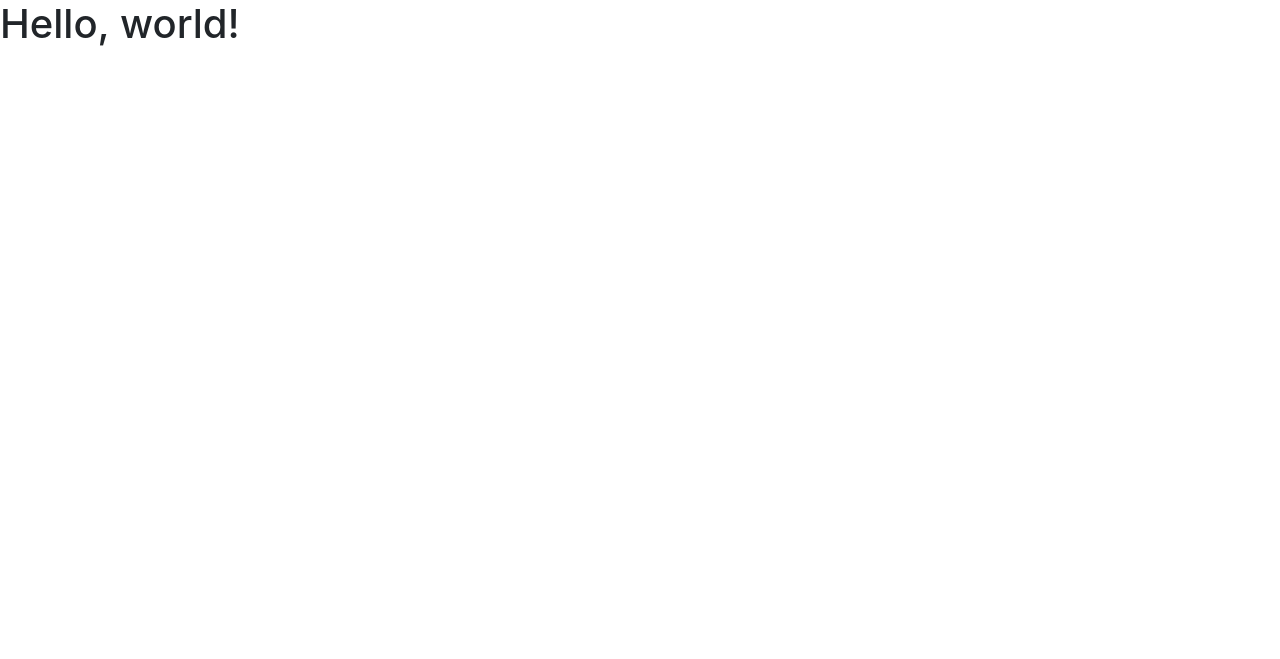
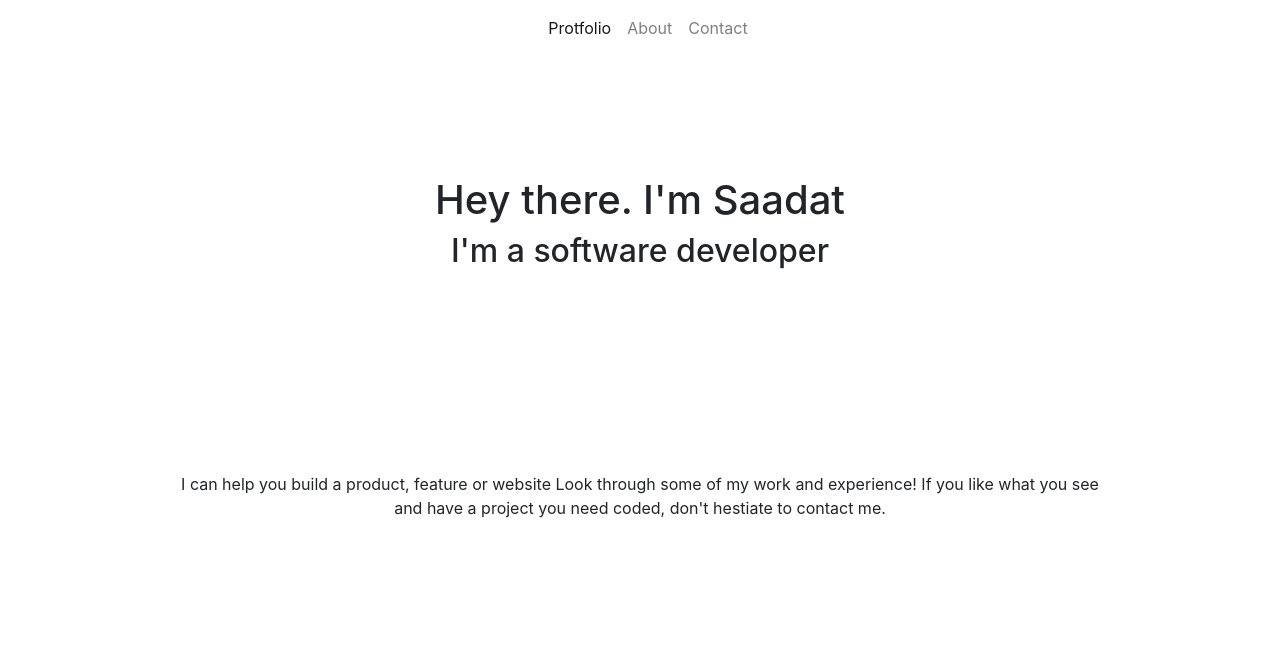
Before and after one commit to Saadat123456/Portfolio-Bootstrap, a website: page index.html in a window 1280 px wide. Drawn offline with nearby package versions, Linux system fonts and the light colour scheme.

Commit message:
Add navigation and title

```diff
--- a/index.html
+++ b/index.html
@@ -10,8 +10,38 @@
 
     <title>Portfolio</title>
   </head>
-  <body>
-    <h1>Hello, world!</h1>
+  <body class="vh-100">
+    <section class="navigation ">
+      <nav class="navbar navbar-expand-lg navbar-light">
+        <a class="navbar-brand" href="#"></a>
+        <button class="navbar-toggler" type="button" data-toggle="collapse" data-target="#navbarSupportedContent" aria-controls="navbarSupportedContent" aria-expanded="false" aria-label="Toggle navigation">
+          <span class="navbar-toggler-icon"></span>
+        </button>
+
+        <div class="collapse navbar-collapse justify-content-center" id="navbarSupportedContent ">
+          <ul class="navbar-nav nav">
+            <li class="nav-item active">
+              <a class="nav-link" href="#">Protfolio</a>
+            </li>
+            <li class="nav-item">
+              <a class="nav-link" href="#">About</a>
+            </li>
+            <li class="nav-item">
+              <a class="nav-link" href="#">Contact</a>
+            </li>
+          </ul>
+        </div>
+      </nav>
+    </section>
+    <section class="content-section p-4 h-75 row justify-content-center align-items-center">
+      <hgroup class="text-center align-middle ">
+        <h1>Hey there. I'm Saadat</h1>
+        <h2>I'm a software developer</h2>
+      </hgroup>
+      <p class="description justify-content-center w-75 text-center">
+        I can help you build a product, feature or website Look through some of my work and experience! If you like what you see and have a project you need coded, don't hestiate to contact me.
+      </p>
+    </section>
 
     <!-- Optional JavaScript -->
     <!-- jQuery first, then Popper.js, then Bootstrap JS -->
```
